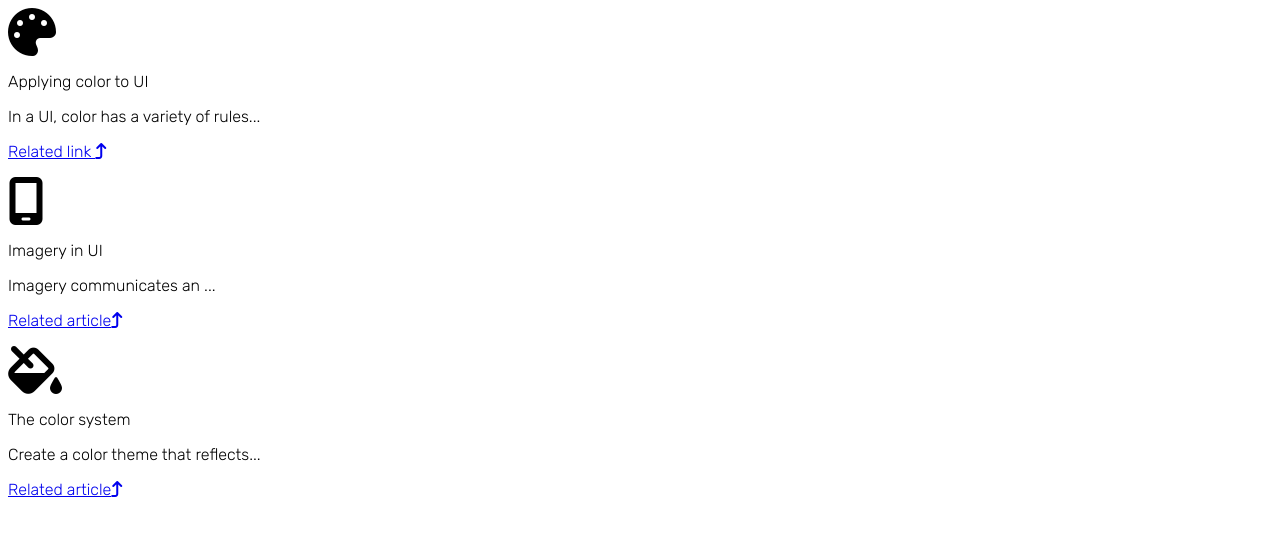
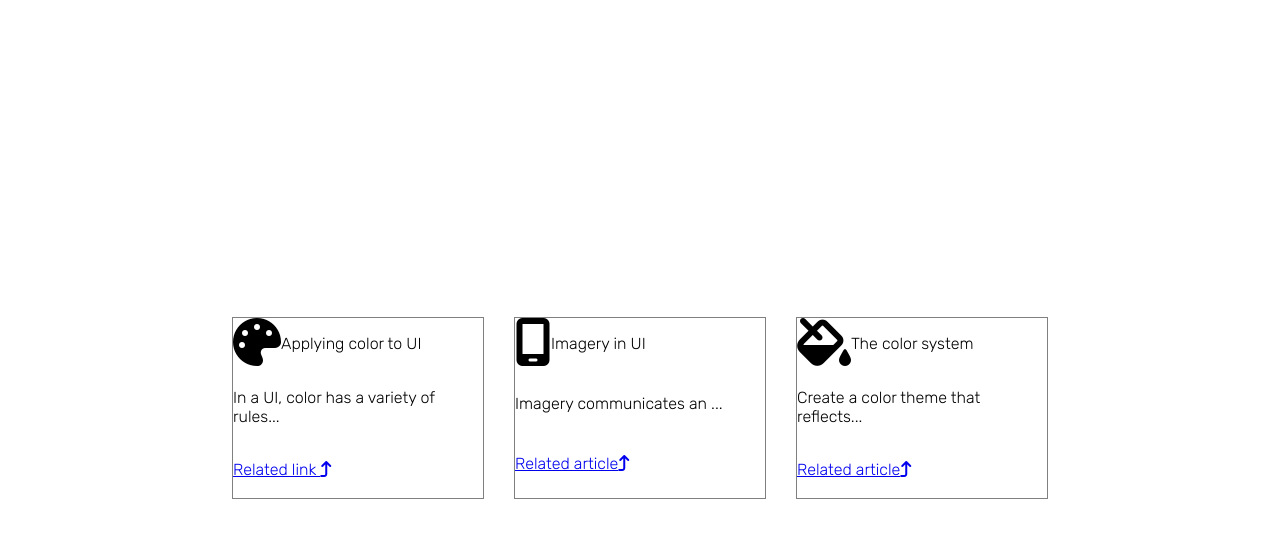
Before and after one commit to ronnie-thunderclap/Tres-Cards, a plain HTML site: page index.html in a window 1280 px wide. Drawn offline with Linux system fonts and the light colour scheme.

Commit message:
Add some fancy CSS
Centered the cards, both the container and the cards have flex display, you need to place the -related-link- div in the bottom of cards(div)

```diff
--- a/styles.css
+++ b/styles.css
@@ -1,4 +1,22 @@
 html {
-
     font-family: 'Rubik', sans-serif;
 }
+
+.tres-cards {
+    display: flex;
+    flex-direction: row;
+    justify-content: center;
+    gap: 30px;
+    width: 100%;
+    height: 800px;
+    flex-wrap: wrap;
+    align-content: center;
+}
+.card {
+    width: 250px;
+    height: 180px;
+    border: 1px solid gray;
+    display: flex;
+    flex-wrap: wrap;
+
+}
```
